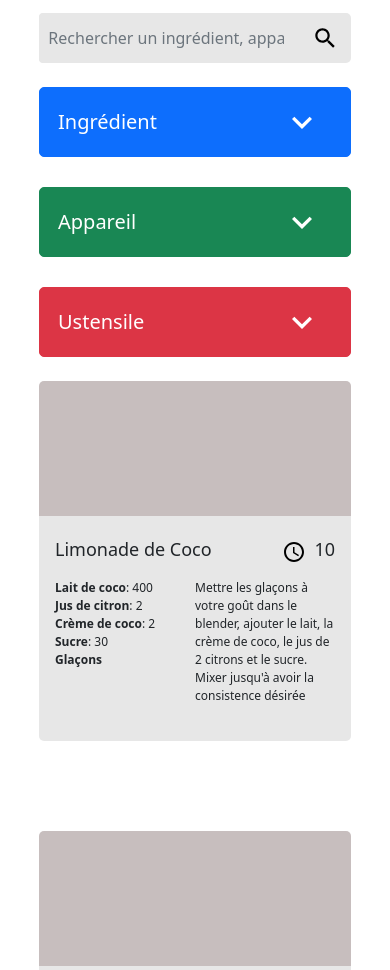
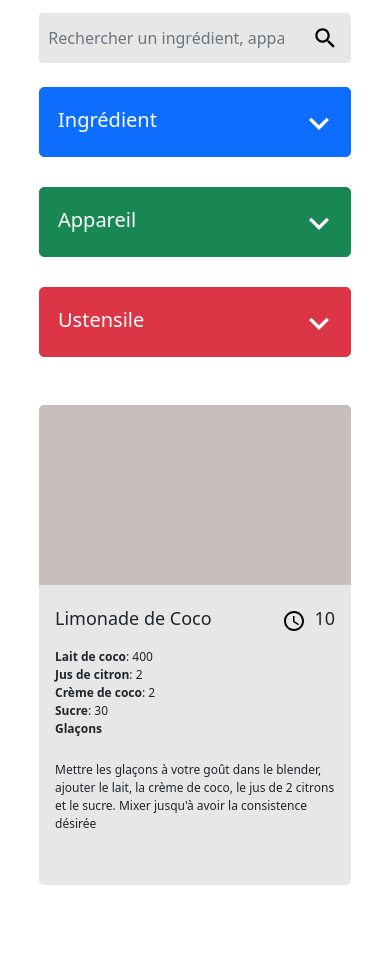
Before and after one commit to ArthurB2077/les-petits-plats, a website with bundled scripts: page index.html in a window 390 px wide. Shown: the part 130-1100 px from the top of the page. Built offline with nearby package versions, Linux system fonts and the light colour scheme.

Commit message:
Recipe width when render alone

```diff
--- a/frontend/style/components/dropdown-filter.scss
+++ b/frontend/style/components/dropdown-filter.scss
@@ -5,7 +5,7 @@
   .btn-group-container {
     display: inline-grid;
     grid-template-columns: auto auto auto;
-    @media all and (min-width: 200px) and (max-width: 840px) {
+    @media all and (min-width: 200px) and (max-width: 1035px) {
       grid-template-columns: auto;
       width: 100%;
       grid-row-gap: 30px;
@@ -13,12 +13,16 @@
     .dropdown-btn-group {
       display: flex;
       flex-direction: column;
-      @media all and (min-width: 200px) and (max-width: 840px) {
+      @media all and (min-width: 200px) and (max-width: 1035px) {
         margin-right: 0 !important;
       }
       .dropdown-button {
         height: 70px !important;
         border-radius: 5px;
+        @media all and (min-width: 200px) and (max-width: 1035px) {
+          display: flex;
+          justify-content: space-between;
+        }
         .dropdown-button__input {
           background-color: transparent;
           border: none;
@@ -38,6 +42,10 @@
           }
         }
         .dropdown-spinner {
+          @media all and (min-width: 200px) and (max-width: 1035px) {
+            margin-right: 5px ;
+            margin-top: 10px;
+          }
           @media all and (min-width: 600px) and (max-width: 840px) {
             margin-left: 55%;
           }
@@ -97,6 +105,14 @@
           padding: 20px;
           border-bottom-right-radius: 5px;
           border-bottom-left-radius: 5px;
+          @media all and (min-width: 200px) and (max-width: 510px) {
+            grid-template-columns: auto auto;
+          }
+          @media all and (min-width: 200px) and (max-width: 510px) {
+            grid-template-columns: auto;
+            justify-content: center;
+            grid-gap: 0;
+          }
           a {
             text-decoration: none;
           }
--- a/frontend/style/components/recipe.scss
+++ b/frontend/style/components/recipe.scss
@@ -3,19 +3,20 @@
 #recipes {
   display: grid;
   grid-template-columns: auto auto auto;
-  grid-column-gap: 5%;
-  grid-row-gap: 1%;
-  @media all and (min-width: 1030px) and (max-width: 1690px) {
+  grid-gap: 5em;
+  margin-top: 3em;
+  justify-content: space-between;
+  @media all and (min-width: 1311px) and (max-width: 1690px) {
+    grid-template-columns: auto auto auto;
+    grid-gap: 3em;
+  }
+  @media all and (min-width: 1030px) and (max-width: 1310px) {
     grid-template-columns: auto auto;
-    grid-column-gap: 8%;
-  }
-  @media all and (min-width: 200px) and (max-width: 1480px) {
-    grid-column-gap: 10%;
+    grid-gap: 5em;
   }
   @media all and (min-width: 200px) and (max-width: 1029px) {
     grid-template-columns: auto;
-    grid-row-gap: 100px;
-    padding: 50px;
+    justify-content: center;
   }
   @media all and (min-width: 200px) and (max-width: 679px) {
     padding: 0;
@@ -28,10 +29,17 @@
   .recipe {
     display: flex;
     height: 450px;
+    max-width: 450px;
     border-radius: 5px;
     z-index: 0;
-    @media all and (min-width: 200px) and (max-width: 300px) {
-      height: 500px !important;
+    @media all and (min-width: 1311px) and (max-width: 1690px) {
+      height: 400px;
+    }
+    @media all and (min-width: 300px) and (max-width: 1310px) {
+      width: 100%;
+    }
+    @media all and (min-width: 200px) and (max-width: 400px) {
+      height: 600px !important;
     }
     .recipe-img {
       background: $secondary-bg-color;
@@ -59,7 +67,15 @@
       }
       .recipe-method {
         max-height: 75%;
+        @media all and (min-width: 200px) and (max-width: 400px) {
+          display: flex;
+          flex-direction: column;
+          height: 100%;
+        }
         .recipe-ingredients {
+          @media all and (min-width: 200px) and (max-width: 400px) {
+            width: 100% !important;
+          }
           ul {
             list-style: none;
             li {
@@ -73,6 +89,9 @@
           display: inline-block;
           overflow: hidden;
           text-overflow: ellipsis;
+          @media all and (min-width: 200px) and (max-width: 400px) {
+            width: 100% !important;
+          }
         }
       }
     }
--- a/frontend/style/components/searchbar.scss
+++ b/frontend/style/components/searchbar.scss
@@ -8,12 +8,16 @@
     box-shadow: none !important;
     background: $primary-bg-color !important;
     padding: 1.2%;
-    @media all and (min-width: 200px) and (max-width: 580px) {
+    @media all and (min-width: 200px) and (max-width: 1050px) {
       height: 50px !important;
       padding: 3%;
     }
   }
   #search-icon-zoom {
+    @media all and (min-width: 700px) and (max-width: 1255px) {
+      width: 25px !important;
+      height: 25px !important;
+    }
     @media all and (min-width: 200px) and (max-width: 700px) {
       width: 20px !important;
       height: 20px !important;
```
Also changed, not shown: frontend/style/components/dropdown-filter.css, frontend/style/style.css, 2 other files.
